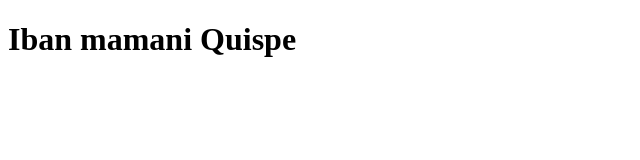
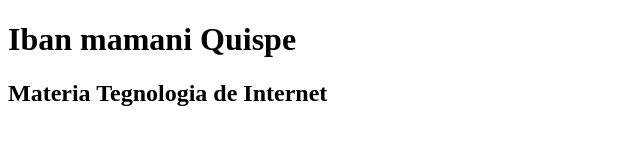
Before and after one commit to nabi007-max/Valeria, a plain HTML site: page index.html in a window 1280 px wide. Shown: the whole page, without its empty margins (0-640 px from the left). Drawn offline with Linux system fonts and the light colour scheme.

Commit message:
fix:archivo index modificado

```diff
--- a/index.html
+++ b/index.html
@@ -7,5 +7,6 @@
 </head>
 <body>
     <h1>Iban mamani Quispe</h1>
+    <h2> Materia Tegnologia de Internet</h2>
 </body>
 </html>
```
